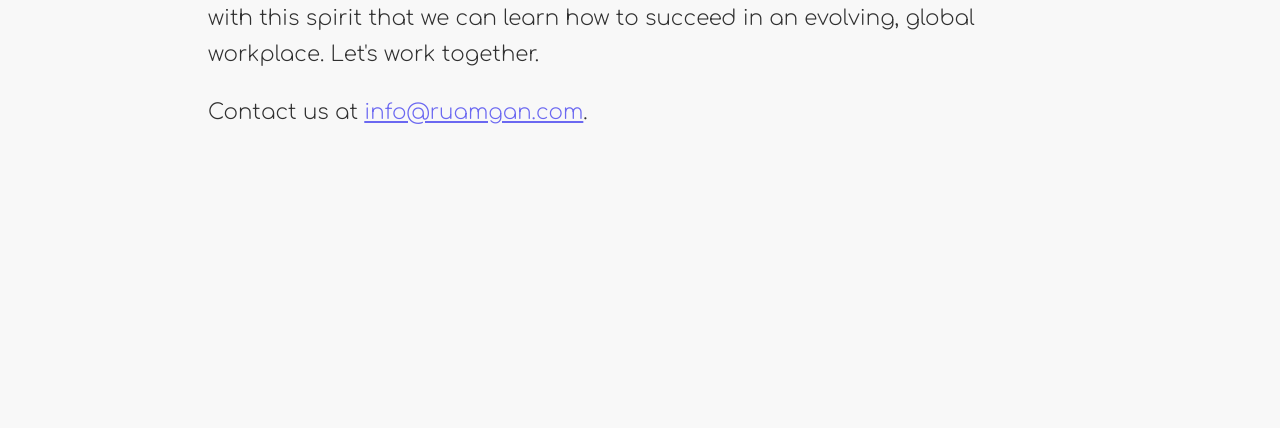
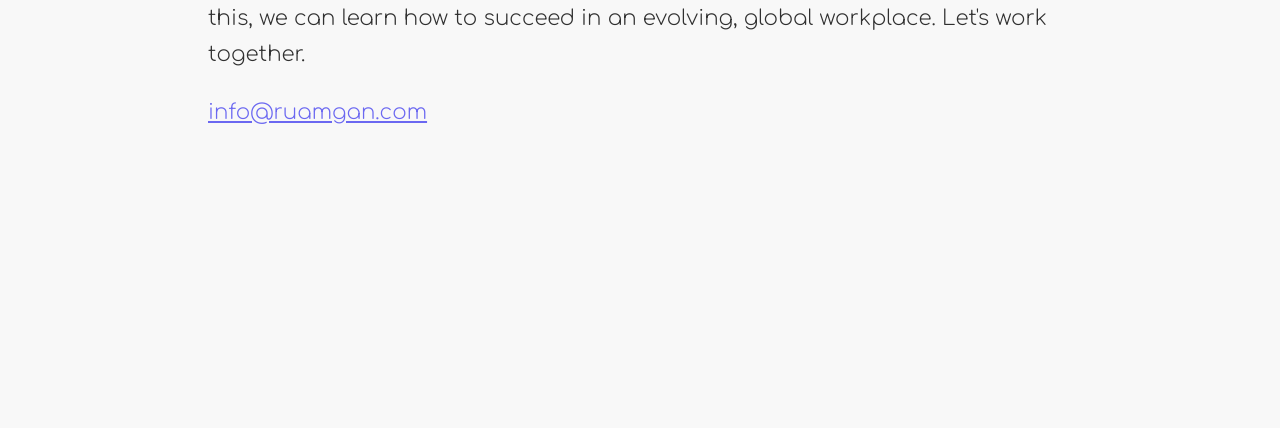
Before and after one commit to ruamgan/ruamgan, a plain HTML site: page index.html in a window 1280 px wide. Shown: the part 380-808 px from the top of the page. Drawn offline with Linux system fonts and the light colour scheme.

Commit message:
Update copy

```diff
--- a/index.html
+++ b/index.html
@@ -23,8 +23,8 @@
           <h1>Ruamgan</h1>
         </div>
         <div>
-          <p>Ruamgan is derived from the Thai word for collaboration <span class="thai">การทำงานร่วมกัน</span>. It is with this spirit that we can learn how to succeed in an evolving, global workplace. Let's work together.</p>
-          <p>Contact us at <a href="mailto:info@ruamgan.com">info@ruamgan.com</a>.</p>
+          <p>Ruamgan is derived from the Thai word for collaboration <span class="thai">การทำงานร่วมกัน</span>. With this, we can learn how to succeed in an evolving, global workplace. Let's work together.</p>
+          <p><a href="mailto:info@ruamgan.com">info@ruamgan.com</a></p>
         </div>
       </div>
     </div>
```
